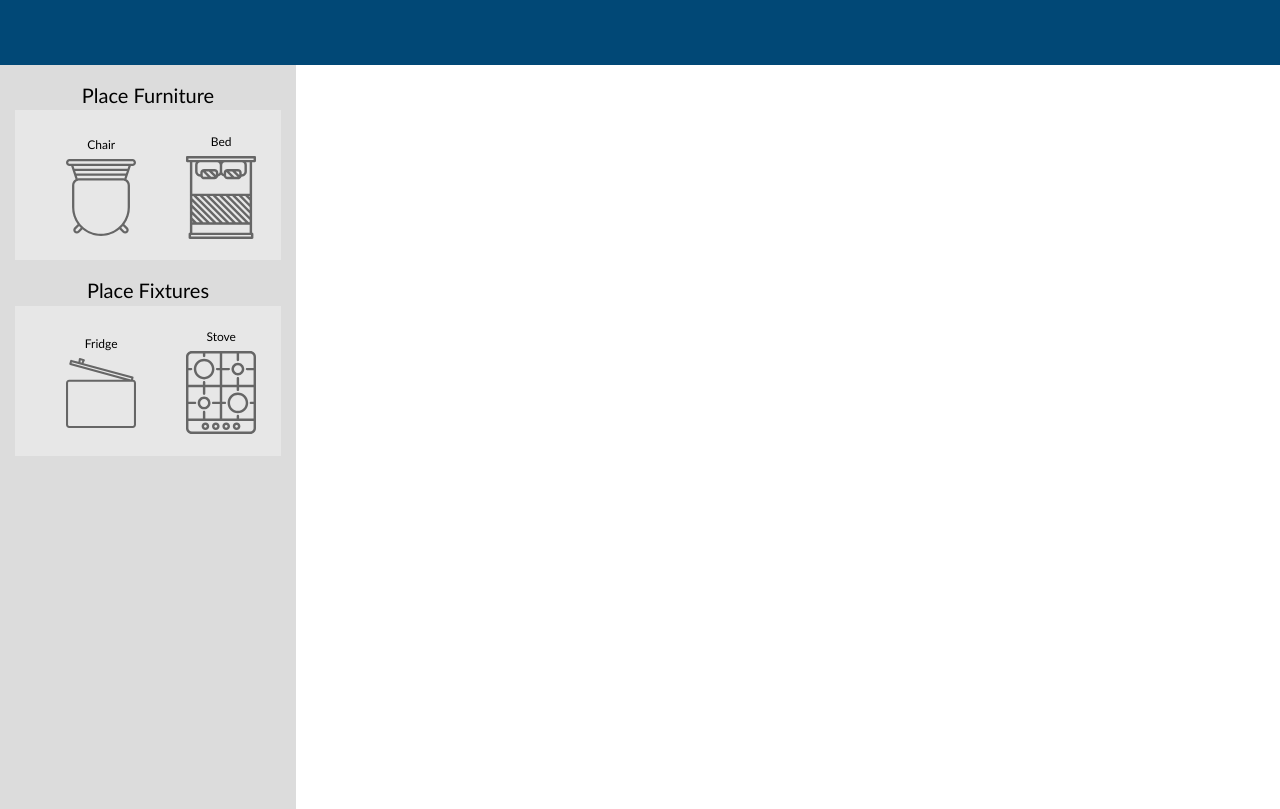
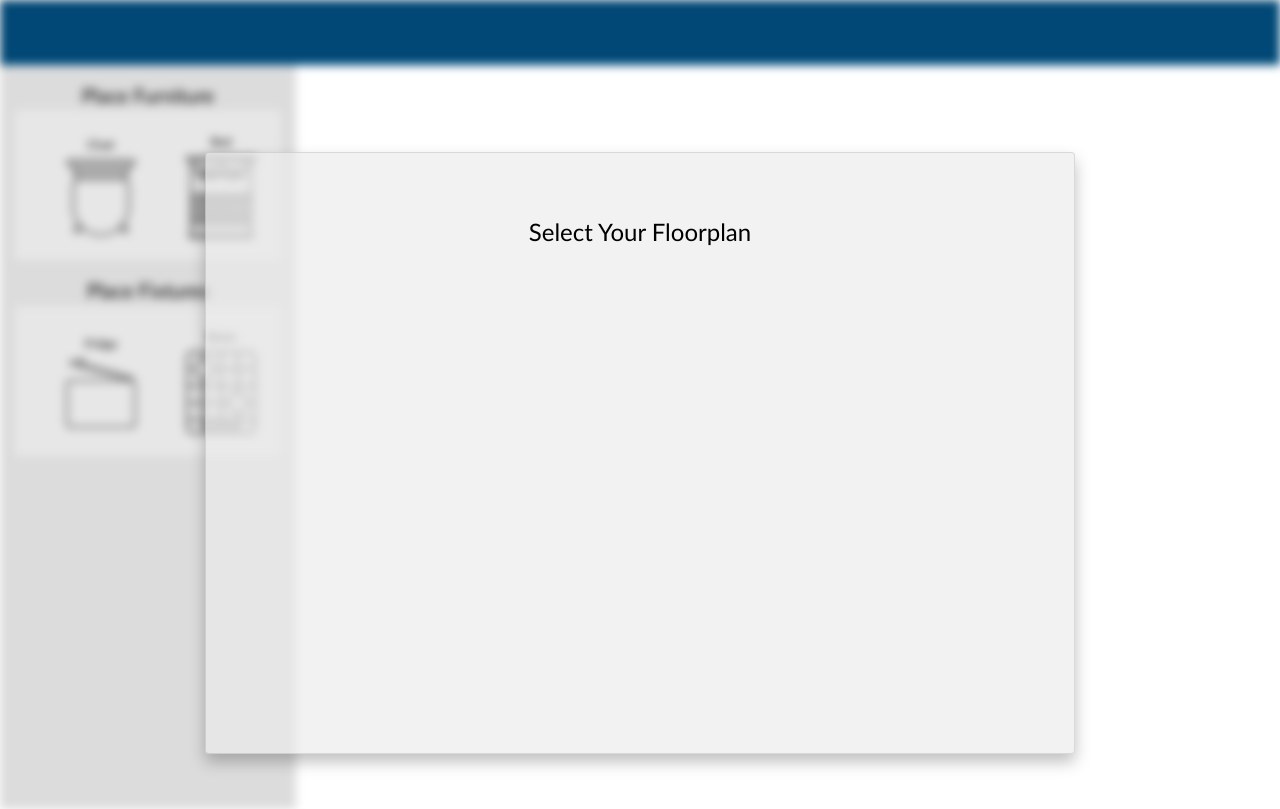
Before and after one commit to dominionenterprises/floorrent, a website: page public/menu.html in a window 1280 px wide. Both pictures are taken after a click on the link "Guest". Drawn offline with nearby package versions, Linux system fonts and the light colour scheme.

Commit message:
Updated floorplan endpoints

```diff
--- a/index.js
+++ b/index.js
@@ -163,12 +163,14 @@ app.post("/floorplan/", function(req, res){
 
 app.post("/floorplan/:id", function(req, res){
   content = req.body.content;
+  name = req.body.name;
+  thumbnail = req.body.thumbnail;
   id = parseInt(req.params.id);
   pool.connect(function(err, client, done) {
     if(err) {
       return console.error('error fetching client from pool', err);
     }
-    client.query("UPDATE floorplans SET content=$1 WHERE fpid=$2", [content, id], function(err, result) {
+    client.query("UPDATE floorplans SET content=$1, name=$2, thumbnail=$3 WHERE fpid=$4", [content, name, thumbnail, id], function(err, result) {
       if(err) {
         return console.error('error running query', err);
       }
--- a/public/client.js
+++ b/public/client.js
@@ -1,9 +1,25 @@
 var apihost = "https://brainstorm-backend.herokuapp.com";
 
 function closeLoginBox(){
-  var loginSheet = document.getElementById("login-sheet");
-  loginSheet.style.opacity = "0";
-  loginSheet.style.top = "-5vh";
+  var loginBox = document.getElementById("login");
+  loginBox.style.opacity = "0";
+  loginBox.style.marginTop = "20vh";
+  setTimeout(function(){
+    loginBox.style.display = "none";
+    openSelectionBox();
+  }, 250);
+}
+
+function openSelectionBox(){
+  var selectionBox = document.getElementById("selection-box");
+  selectionBox.style.display = "inherit";
+  setTimeout(function(){
+    selectionBox.style.opacity = "1";
+    selectionBox.style.marginTop = "19vh";
+  }, 10);
+}
+
+function closeSelectionBox(){
   var mainContainer = document.getElementById("main-container");
   mainContainer.style.filter = "blur(0px) saturate(1)";
   setTimeout(function(){
@@ -52,7 +68,6 @@ function loginButtonClick(e){
     username: username,
     password: password
   }, function(data){
-    console.log(data);
     if (data.status == 200)
       closeLoginBox();
     else
@@ -91,7 +106,6 @@ function guestButtonClick(e){
 }
 
 function adminButtonClick(e){
-  console.log("ADMIN");
   openAdminContainer();
 }
 
--- a/public/menu.html
+++ b/public/menu.html
@@ -228,4 +228,7 @@
       </div>
     </div>
   </div>
+  <div id="selection-box">
+    <h1>Select Your Floorplan</h1>
+  </div>
 </div>
--- a/public/visualizer.css
+++ b/public/visualizer.css
@@ -53,7 +53,7 @@ body {
 
 #main-container {
   transition: .25s all linear;
-  filter: blur(3px);
+  filter: blur(5px);
 }
 
 #login-sheet {
@@ -66,18 +66,31 @@ body {
   transition: .25s all ease;
 }
 
-#login {
+#login, #selection-box {
   position: relative;
   margin: auto;
   margin-top: 25vh;
   padding: 50px;
   width: 40%;
   background: #E7E7E7;
-  background: rgba(235,235,235,0.85);
+  background: rgba(235,235,235,0.65);
   border-radius: 4px;
   box-shadow: 0 8px 16px rgba(0, 0, 0, 0.25);
   border: 1px solid rgba(0,0,0,0.1);
   min-height: 350px;
+  transition: .25s opacity ease, .25s margin-top ease;;
+}
+
+#selection-box {
+  margin-top: 24vh;
+  width: 60%;
+  min-height: 500px;
+}
+
+#selection-box {
+  margin-top: 30vh;
+  display: none;
+  opacity: 0;
 }
 
 #login h2{
```
